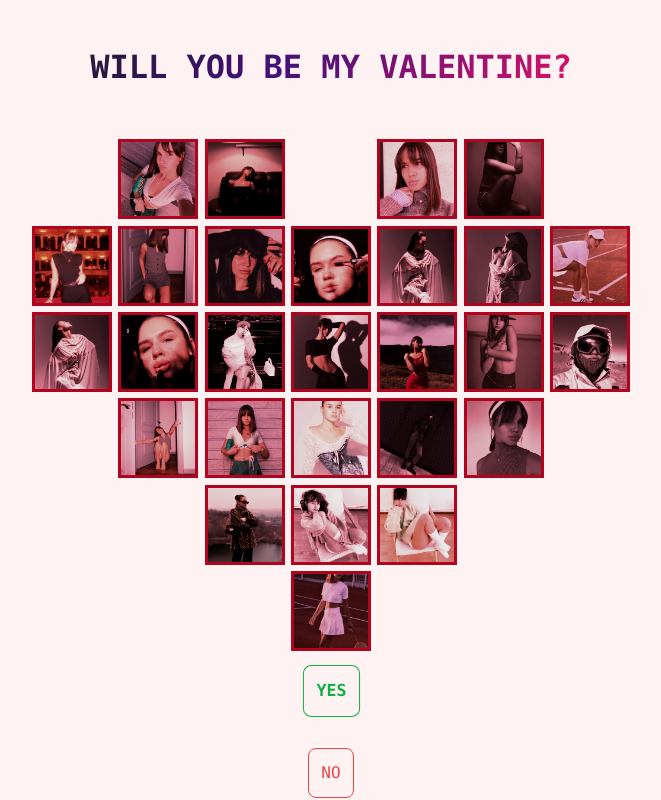
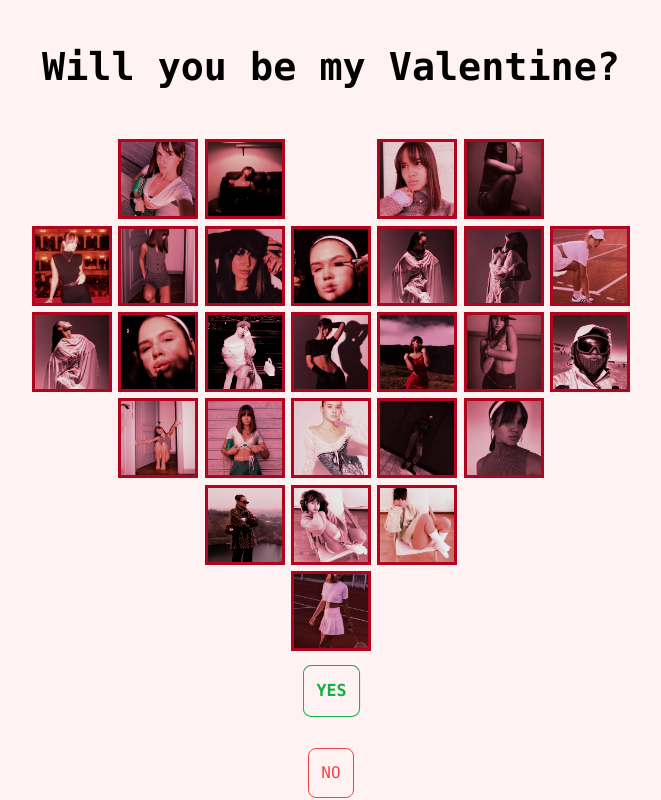
Before and after one commit to michael-shel/valentine, a SvelteKit app: page / in a window 1280 px wide. Shown: the whole page, without its empty margins (309-970 px from the left). Built offline with nearby package versions, Linux system fonts and the light colour scheme.

Commit message:
image improved

```diff
--- a/src/components/Answer.svelte
+++ b/src/components/Answer.svelte
@@ -1,5 +1,5 @@
 <script lang="ts">
-  import Cat from "$lib/images/cat-cats.gif";
+  import Cat from "$lib/images/cat-cats.png";
 
   export let runAnimation: boolean = false;
   let replace = "NO";
--- a/src/components/loading/Loading.svelte
+++ b/src/components/loading/Loading.svelte
@@ -2,6 +2,6 @@
   import Spinner from './Spinner.svelte';
 </script>
 
-<div class="flex justify-center items-center pt-96">
+<div class="flex justify-center items-center h-screen">
   <Spinner />
 </div>
--- a/src/routes/+page.svelte
+++ b/src/routes/+page.svelte
@@ -3,7 +3,7 @@
   import FallHearts from "../components/FallHearts.svelte";
   import PixelHeart from "../components/PixelHeart.svelte";
   import Loading from "../components/loading/Loading.svelte";
-  import Cat from "$lib/images/happy-dance.gif";
+  import Cat from "$lib/images/happy-dance.png";
 
   export let data;
 
@@ -26,7 +26,7 @@
   <FallHearts />
 {/if}
 
-{#await Promise.all([imagePaths, delay(Math.floor(Math.random() * (5000 - 2000 + 1)) + 2000)])}
+{#await Promise.all( [imagePaths, delay(Math.floor(Math.random() * (5000 - 2000 + 1)) + 2000)] )}
   <Loading />
 {:then [imagePaths]}
   <div
@@ -34,9 +34,10 @@
   >
     <div class="flex items-center justify-center" style="height: 130px;">
       {#if runAnimation}
-        <img src={Cat} style="width: 130px; height: 130px" alt="dancing" />
+        <img src={Cat} style="width: 130px; height: 130px" alt="dancing"  />
       {:else}
-        <h1 class="text-black font-bold font-mono animate-charcter">
+        <h1 class="text-black font-bold font-mono">
+        <!-- <h1 class="text-black font-bold font-mono animate-charcter"> -->
           Will you be my Valentine?
         </h1>
       {/if}
--- a/src/routes/styles.css
+++ b/src/routes/styles.css
@@ -21,6 +21,8 @@
 
 body {
   min-height: 100vh;
+  height: 100vh;
+  overflow: hidden;
   margin: 0;
   background-attachment: fixed;
 }
```
Also changed, not shown: src/lib/images/cat-cats.png (added), src/lib/images/happy-dance.png (added).
